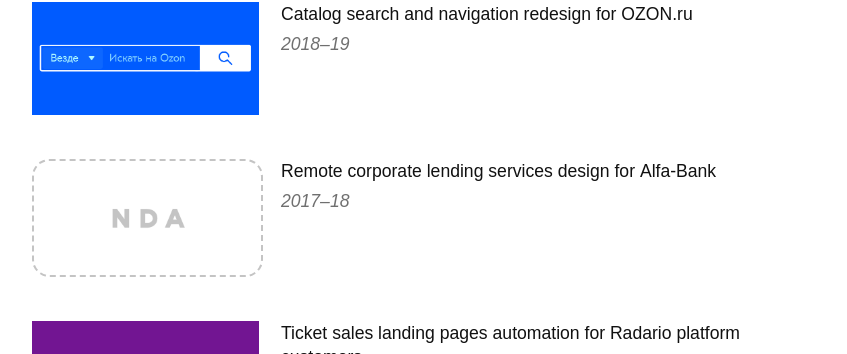
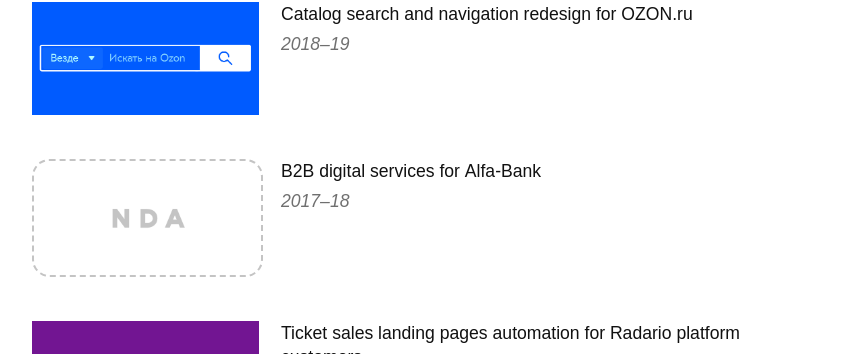
Before and after one commit to danielverdugo/danielverdugo.github.io, a Jekyll site: the page built from index.html, in a window 1280 px wide. Shown: the part 911-1265 px from the top of the page, without its empty margins (240-1087 px from the left). Built offline with Jekyll 4.4.1, drawn with Linux system fonts in a browser that asks for light colours; some web fonts are replaced; comment, search, counter and statistics services are not loaded.

Commit message:
Text edits

```diff
--- a/index.html
+++ b/index.html
@@ -52,7 +52,7 @@
                     <div class="project-banner" style="background: url(/assets/i/banners/alfa.png) center center no-repeat; background-size: 100%; padding-bottom: 50%; border: 2px dashed #C4C4C4; border-radius: 1em;"></div>
             </div>
             <div class="unit two-thirds">
-                Remote corporate lending services design for&nbsp;<nobr>Alfa-Bank</nobr>
+                B2B digital services for&nbsp;<nobr>Alfa-Bank</nobr>
                 <br><span class="date">2017&ndash;18</span>
             </div>
         </div>
```
